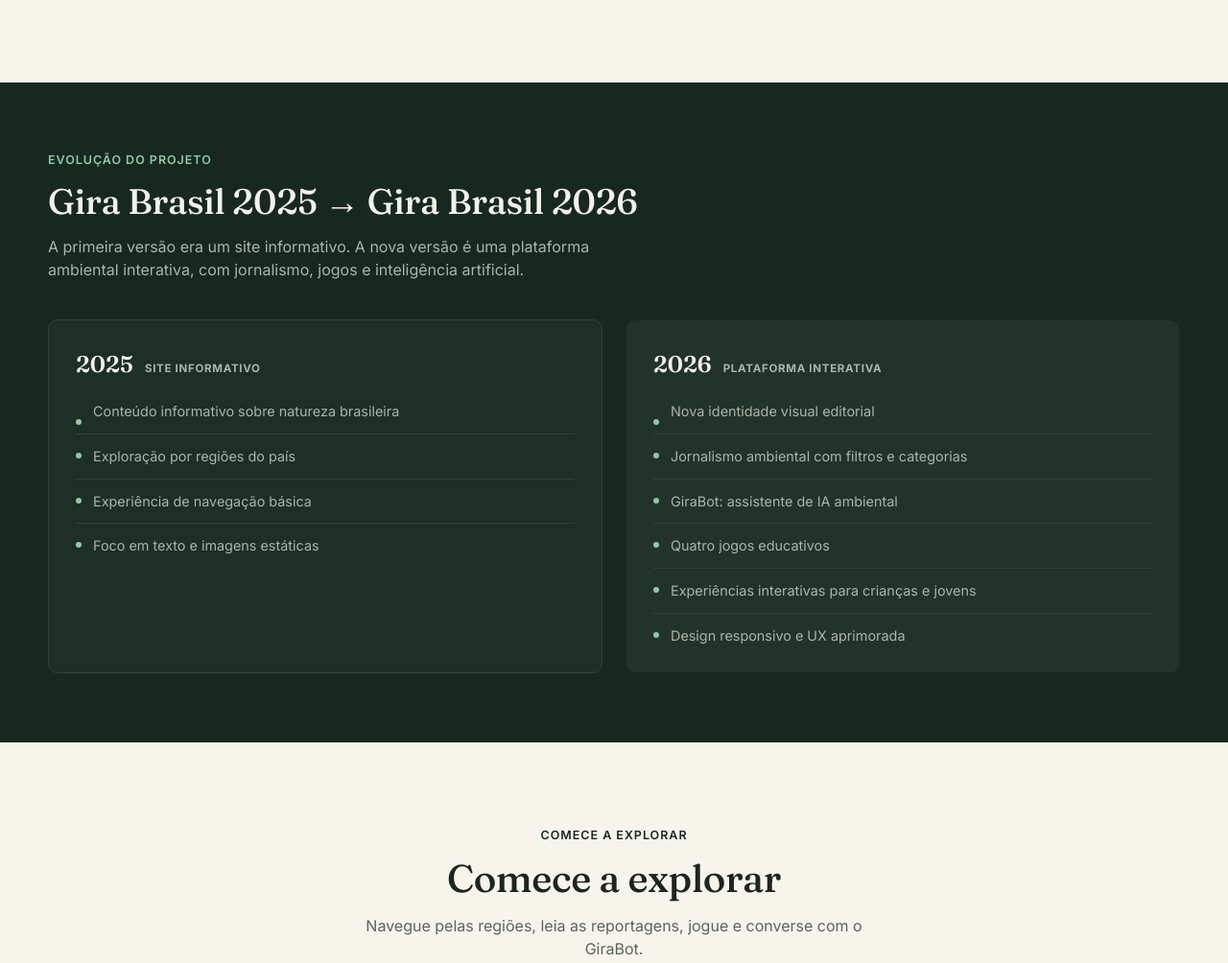
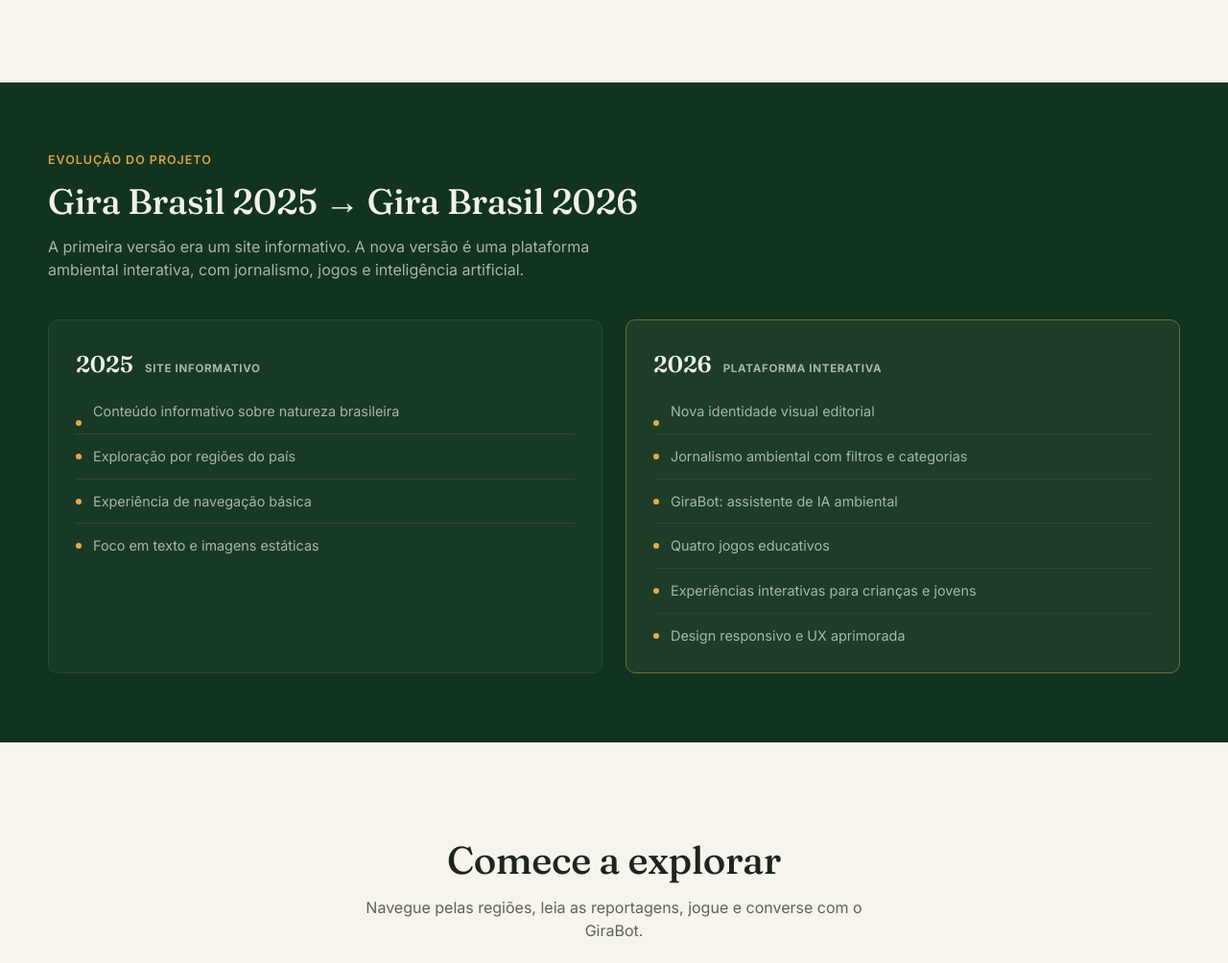
Before and after one commit to brasilgira/girabrasil-v2, a website: page public/sobre.html in a window 1280 px wide. Shown: the part 1037-2041 px from the top of the page at 96% size. Drawn offline with Linux system fonts and the light colour scheme.

Commit message:
conserta design pagina sobre

```diff
--- a/public/css/sobre.css
+++ b/public/css/sobre.css
@@ -54,7 +54,7 @@
 
 /* --- Evolução do projeto (seção escura) --- */
 .secao-evolucao {
-  background: var(--cor-floresta);
+  background: #11331f;
   color: var(--cor-texto-claro);
   padding: 72px 32px;
 }
@@ -85,7 +85,7 @@
   padding: 28px;
 }
 .card-evolucao-destaque {
-  border-color: var(--cor-destaque);
+  border-color: #6f6c39;
   background: rgba(246, 244, 236, 0.05);
 }
 
@@ -124,11 +124,11 @@
   content: '';
   position: absolute;
   left: 0;
-  top: 19px;
+  top: 20px;
   width: 6px;
   height: 6px;
   border-radius: 50%;
-  background: #8FC9A6;
+  background: #e5ac4c;
 }
 .card-evolucao li:last-child { border-bottom: none; padding-bottom: 0; }
 .card-evolucao li:first-child { padding-top: 0; }
@@ -161,3 +161,7 @@
   .sobre-imagem { position: static; order: -1; }
   .grid-evolucao { grid-template-columns: 1fr; }
 }
+
+body > section.secao-evolucao > div > div.eyebrow.claro {
+    color: #d8a440;
+}
--- a/public/sobre.html
+++ b/public/sobre.html
@@ -89,7 +89,7 @@
 </section>
 
 <section class="secao-cta-final">
-  <div class="eyebrow" style="justify-content:center; display:flex;">COMECE A EXPLORAR</div>
+
   <h2>Comece a explorar</h2>
   <p>Navegue pelas regiões, leia as reportagens, jogue e converse com o GiraBot.</p>
   <div class="cta-final-botoes">
```
